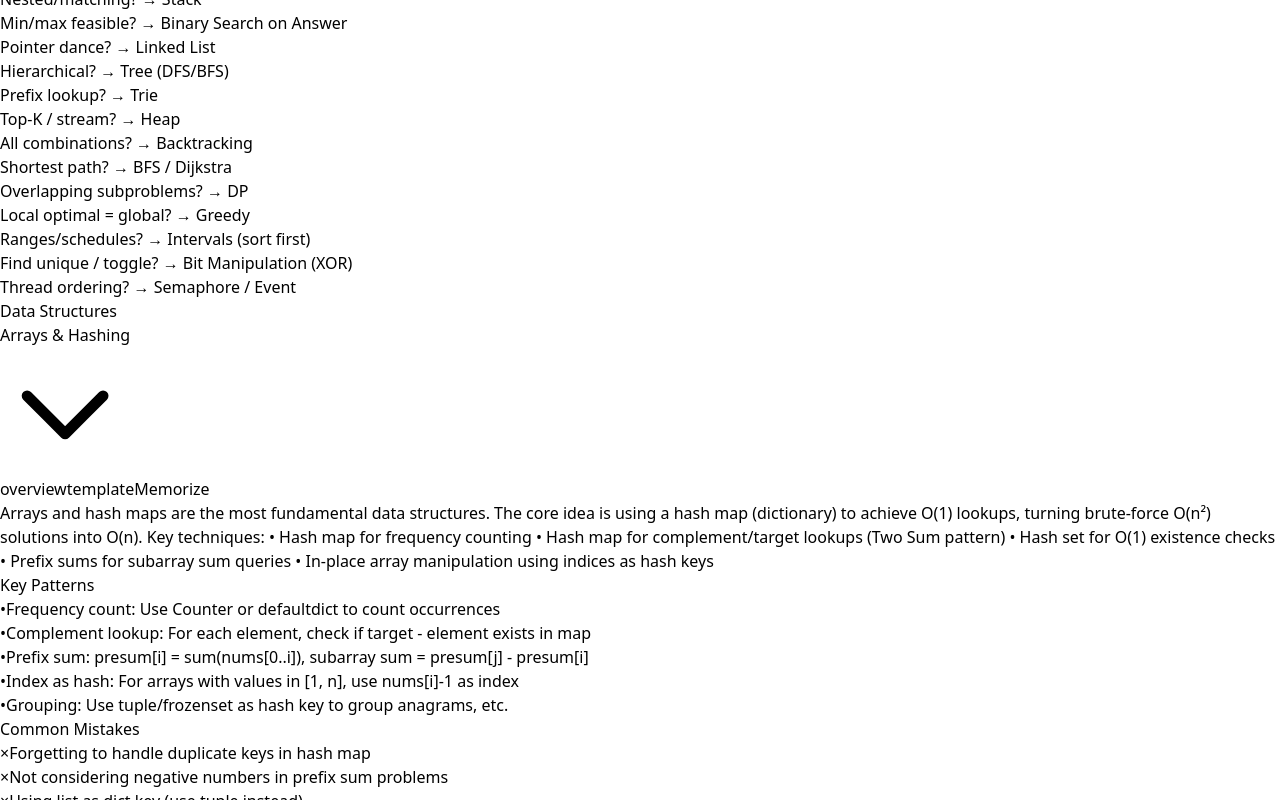
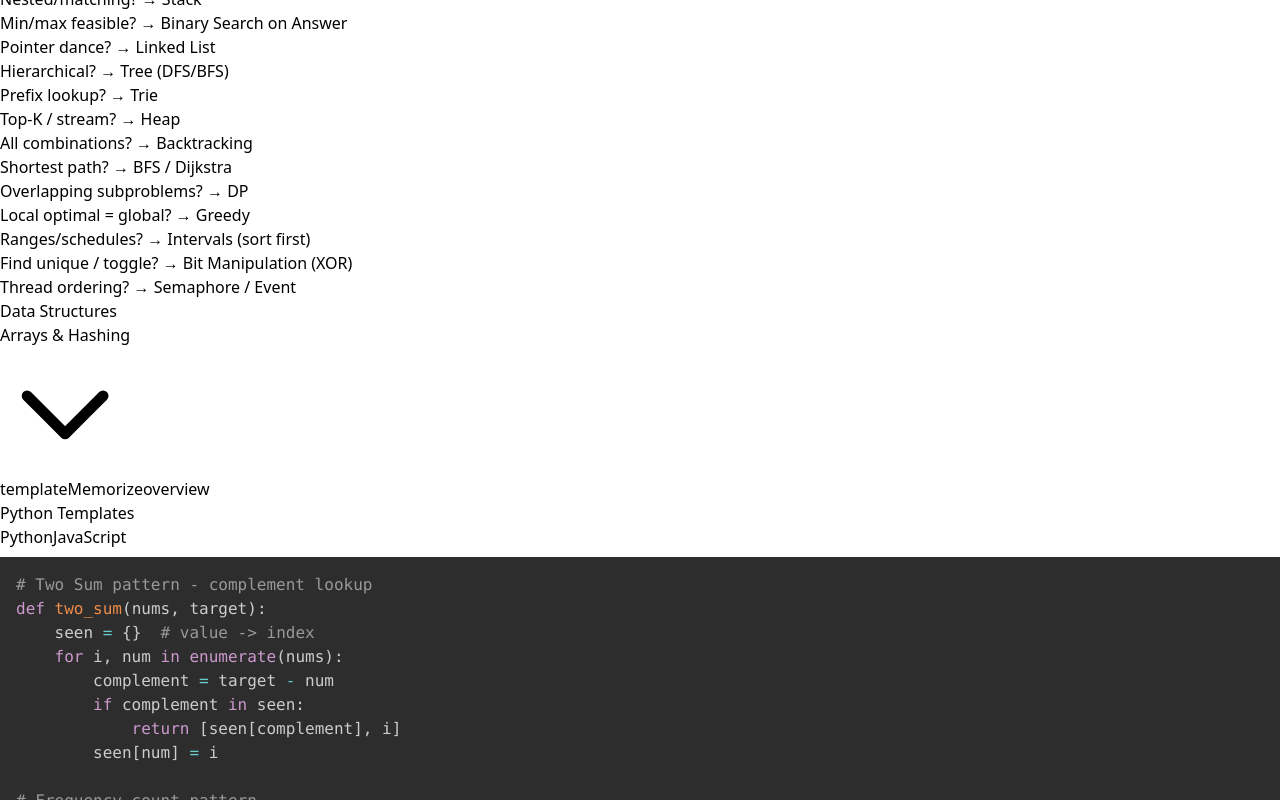
Before and after one commit to niamleeson/leetcode, a React (Vite) app: page /dsa in a window 1280 px wide. Both pictures are taken after a click on the button "Arrays & Hashing". Shown: the part 853-1653 px from the top of the page. Built offline with nearby package versions, Linux system fonts and the light colour scheme.

Commit message:
Reorder DSA Reference tabs: Template first, then Memorize, then Overview
Co-Authored-By: Claude Opus 4.6 (1M context) <noreply@anthropic.com>

```diff
--- a/src/components/DSAReference.tsx
+++ b/src/components/DSAReference.tsx
@@ -85,7 +85,7 @@ function TopicCard({ lesson, language, setLanguage }: {
   setLanguage: (lang: 'python' | 'javascript') => void;
 }) {
   const [expanded, setExpanded] = useState(false);
-  const [activeTab, setActiveTab] = useState<'overview' | 'template' | 'memorization'>('overview');
+  const [activeTab, setActiveTab] = useState<'template' | 'memorization' | 'overview'>('template');
 
   const showJs = language === 'javascript' && lesson.jsTemplate;
 
@@ -116,7 +116,7 @@ function TopicCard({ lesson, language, setLanguage }: {
         <div className="border-t border-gray-800">
           {/* Tabs */}
           <div className="flex border-b border-gray-800">
-            {(['overview', 'template', 'memorization'] as const).map(tab => (
+            {(['template', 'memorization', 'overview'] as const).map(tab => (
               <button
                 key={tab}
                 onClick={() => setActiveTab(tab)}
```
